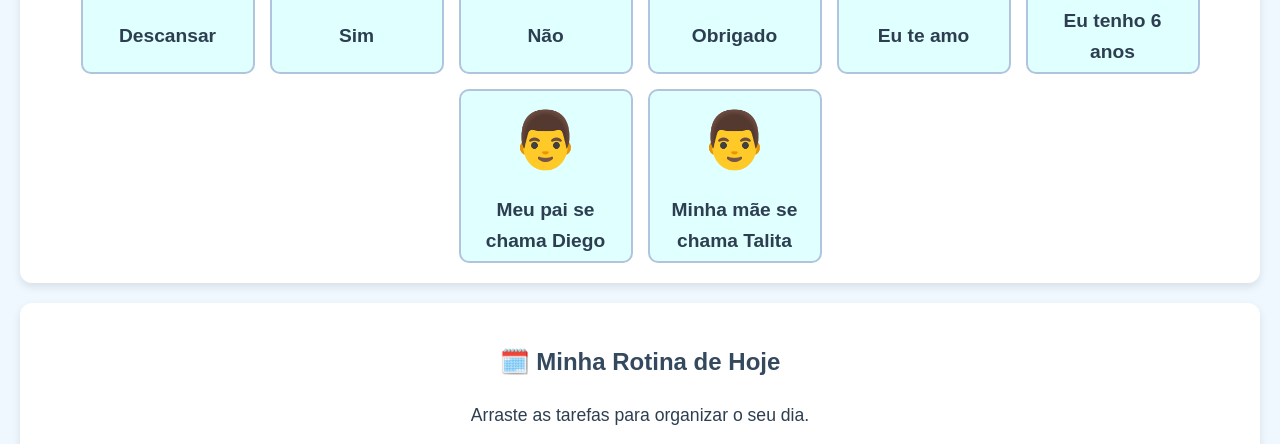
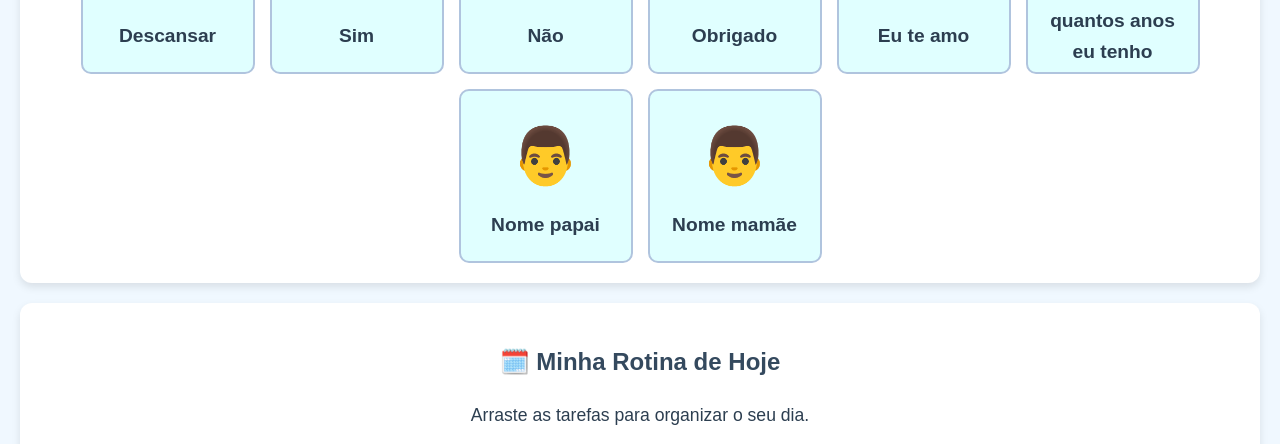
Before and after one commit to lindolfo100/fala, a plain HTML site: page index.html in a window 1280 px wide. Shown: the part 607-1051 px from the top of the page. Drawn offline with nearby package versions, Linux system fonts and the light colour scheme.

Commit message:
Update index.html

```diff
--- a/index.html
+++ b/index.html
@@ -67,17 +67,17 @@
                     <span class="emoji">❤️</span>
                     <span class="texto">Eu te amo</span>
                 </div>
-                 <div class="cartao" data-texto="Quantos anos eu tenho">
+                 <div class="cartao" data-texto="Eu tenho 6 anos">
                     <span class="emoji">📅</span>
-                    <span class="texto">Eu tenho 6 anos</span>
+                    <span class="texto">quantos anos eu tenho</span>
                 </div>
-                <div class="cartao" data-texto="Meu pai">
+                <div class="cartao" data-texto="Meu pai se chama Diego">
                     <span class="emoji">👨</span>
-                    <span class="texto">Meu pai se chama Diego</span>
+                    <span class="texto">Nome papai</span>
                 </div>
-<div class="cartao" data-texto="Minha mãe">
+<div class="cartao" data-texto="Minha mãe se chama Talita">
                     <span class="emoji">👨</span>
-                    <span class="texto">Minha mãe se chama Talita</span>
+                    <span class="texto">Nome mamãe</span>
                 </div>
             </div>
         </section>
```
